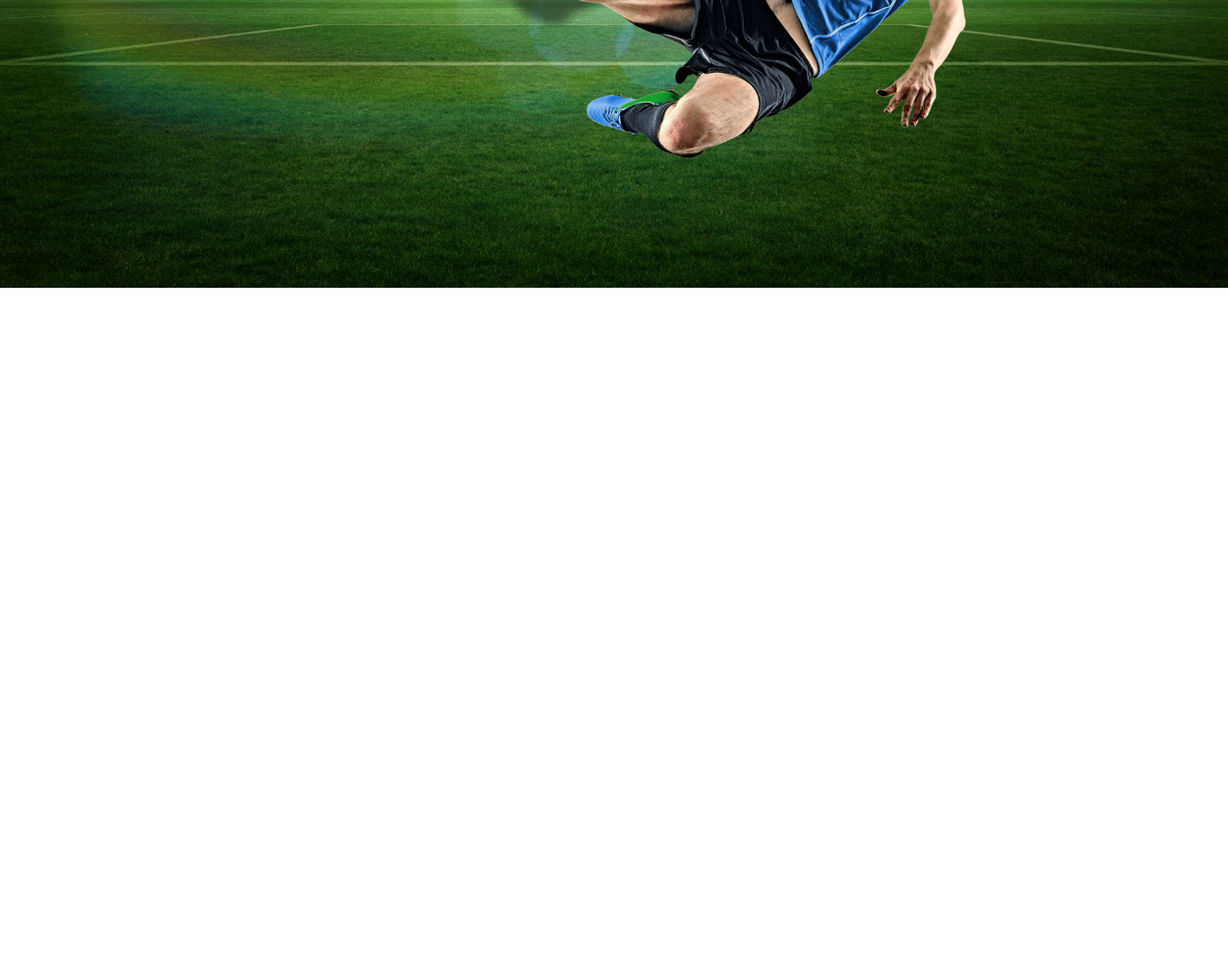
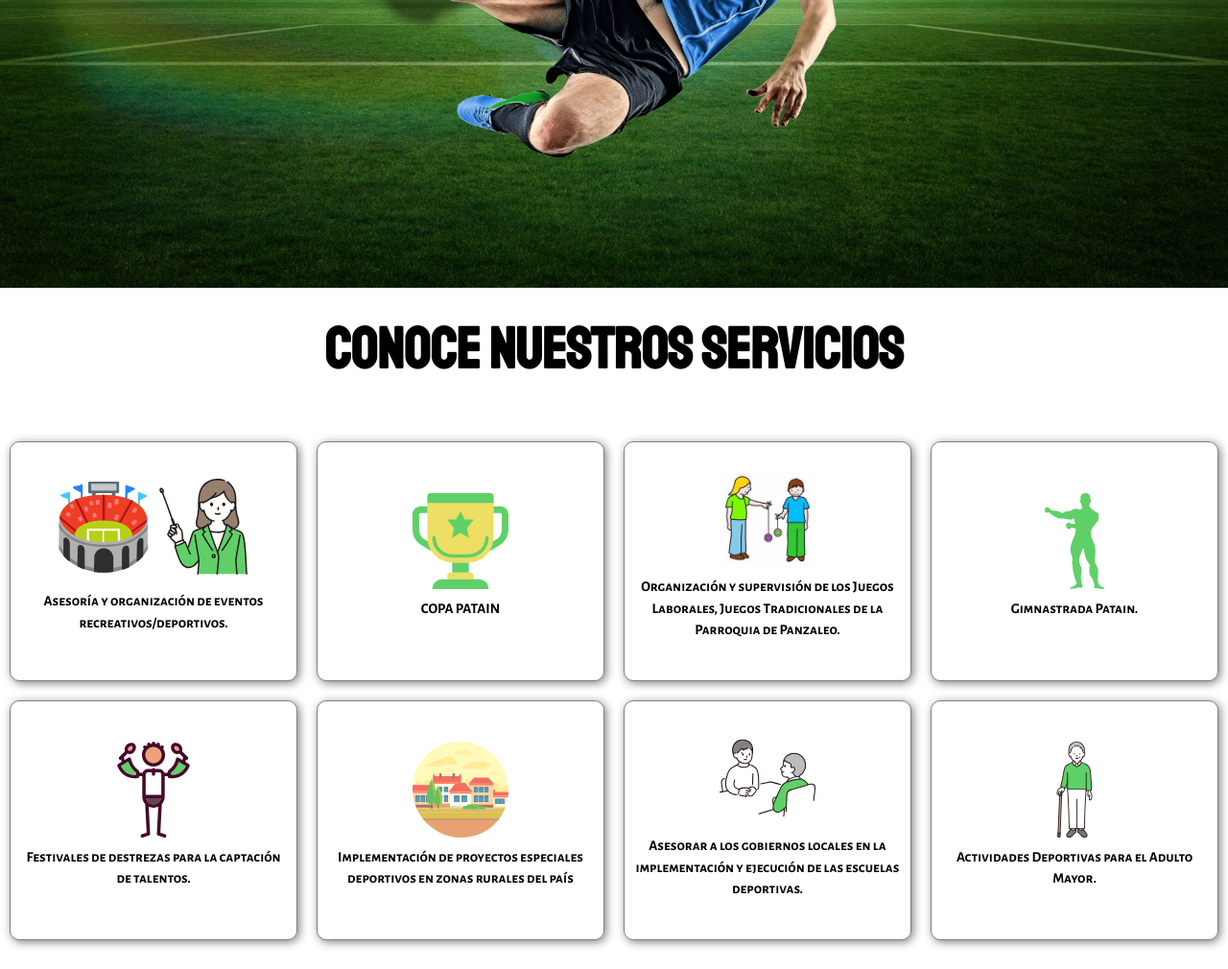
Before and after one commit to leodlc/P_centro-deportivo, a plain HTML site: page Centro deportivo/index.html in a window 1280 px wide. Shown: the part 750-1760 px from the top of the page at 96% size. Before the commit the page ends 1050 px from the top, so only its background shows below. Drawn offline with nearby package versions, Linux system fonts and the light colour scheme.

Commit message:
seccion de servicios añadida

```diff
--- a/Centro deportivo/css/estilos.css
+++ b/Centro deportivo/css/estilos.css
@@ -7,6 +7,7 @@
 html{
     box-sizing: border-box;
     font-size: 62.5%;
+    scroll-behavior: smooth;
 }
 *,*:before,*:after{
     box-sizing: inherit;
@@ -85,7 +86,23 @@ h3{font-size: 2.4rem;}
     font-family: 'Staatliches', cursive;
     color: #fff;
     border-color: #000;
-    font-size: 4rem;
+    font-size: 2rem;
+
+}
+@media (min-width: 780PX){
+    .header__logo{
+
+        height: 15rem;
+
+    }
+    .header__logo{
+        margin: 2rem 0;
+
+    }
+    .header a{
+        margin-left: 0;
+        font-size: 4rem;
+    }
 }
 
 /* navegador */
@@ -240,3 +257,62 @@ h3{font-size: 2.4rem;}
     }
 
 }
+
+
+/* SERVICIOS */
+#servicios{
+    display: flex;
+    flex-direction: column;
+    justify-content: center;
+    align-items: center;
+}
+.contenedor__servicios{
+    display: grid;
+    grid-template-columns: repeat(2, 1fr);
+    gap: 2rem;
+    margin: 2rem;
+}
+.servicio{
+
+    display: flex;
+    flex-direction: column;
+    justify-content: center;
+    align-items: center;
+    width: 15rem;
+    height: 15rem;
+    border: 1px solid rgba(0,0, 0, 0.5);
+    box-shadow: 2px 2px 10px rgba(0,0, 0, 0.5);
+    border-radius: 10px;
+}
+.servicio img{
+    width: 40px;
+    height: 40px;
+}
+.servicio h6{
+    margin: 1rem;
+    text-align: center;
+    font-family: 'Alegreya Sans SC', sans-serif;
+}
+
+@media (min-width: 780px){
+    .contenedor__servicios{
+        grid-template-columns: repeat(4, 1fr);
+        margin: 3rem;
+    }
+    .servicio{
+        width: 30rem;
+        height: 25rem;
+    }
+    .servicio img{
+        width: 100px;
+        height: 100px;
+    }
+    .servicio h6{
+        font-size: 1.5rem;
+    }
+    .titulo__servicios{
+        font-size: 6rem;
+        margin-top: 2rem;
+        margin-bottom: 2rem;
+    }
+}
--- a/Centro deportivo/index.html
+++ b/Centro deportivo/index.html
@@ -26,6 +26,8 @@
     <link rel="preconnect" href="https://fonts.googleapis.com">
     <link rel="preconnect" href="https://fonts.gstatic.com" crossorigin>
     <link href="https://fonts.googleapis.com/css2?family=Architects+Daughter&display=swap" rel="stylesheet">
+    <link href="https://unpkg.com/aos@2.3.1/dist/aos.css" rel="stylesheet">
+    <script src="https://unpkg.com/aos@2.3.1/dist/aos.js"></script>
     <title>Centro deportivo</title>
 </head>
 <body>
@@ -34,13 +36,14 @@
         <header class="header">
             <a class="header__logo" href="index.html">
                 <!-- <img class="header__logo"src="media/logo1.png" alt="logo"> -->
-                CENTRO DEPORTIVO COTOPAXI
+                CENTRO DEPORTIVO PATAIN
             </a>
         </header>
         <nav class="navegacion">
-            <a class="navegacion__enlace navegacion__enlace--activo" href="index.html">Inicio</a>
-            <a class="navegacion__enlace" href="deportes.html">Deportes</a>
+            <!-- <a class="navegacion__enlace navegacion__enlace--activo" href="index.html">Inicio</a> -->
+            <a class="navegacion__enlace navegacion__enlace--activo" href="#presentacion">Inicio</a>
             <a class="navegacion__enlace" href="about.html">Quienes Somos</a>
+            <a class="navegacion__enlace" href="deportes.html">Programas y actividades</a>
             <a class="navegacion__enlace" href="copa_patain.html">Copa Pataín</a>
 
         </nav>
@@ -49,13 +52,13 @@
         <div class="contenedor-presentacion">
 
             <div id="contenido__presentacion">
-                <div class="contenedor-textos">
-                    <h2 class="texto-presentacion">CENTRO DEPORTIVO</h2>
-                    <h4 class="texto-presentacion">COTOPAXI</h4>
+                <div class="contenedor-textos" data-aos="fade-down" data-aos-duration="1000">
+                    <h2 class="texto-presentacion">CENTRO DE FORMACIÓN DEPORTIVA </h2>
+                    <h4 class="texto-presentacion">PATAIN </h4>
 
                 </div>
             </div>
-            <div id="imagen-jugador">
+            <div id="imagen-jugador" data-aos="zoom-in-down"data-aos-duration="1000">
                 <img src="media/Football_Player.png" alt="presentacion-jugador">
             </div>
 
@@ -67,6 +70,52 @@
 
 
     </section>
+    <section id="servicios">
+        <h2 class="titulo__servicios"data-aos="fade-right">
+            Conoce nuestros servicios
+        </h2>
+        <div class="contenedor__servicios"data-aos="fade-up-right" data-aos-duration="1000">
+            <div class="servicio">
+                <div class="img__servicio">
+
+                    <img src="media/estadio.svg" alt="">
+                    <img src="media/asesoria1.svg" alt="">
+                </div>
+
+                <h6>Asesoría y organización de eventos recreativos/deportivos.</h6>
+            </div>
+            <div class="servicio">
+                <img src="media/cup.svg" alt="">
+                <h6>COPA PATAIN</h6>
+            </div>
+            <div class="servicio">
+                <img src="media/juegos_tradicionales.jpg" alt="">
+                <h6>Organización y supervisión de los Juegos Laborales, Juegos Tradicionales de la Parroquia de Panzaleo.</h6>
+
+            </div>
+            <div class="servicio">
+                <img src="media/gimnasta.svg" alt="">
+                <h6>Gimnastrada Patain.</h6>
+            </div>
+            <div class="servicio">
+                <img src="media/talentos.svg" alt="">
+                <h6>Festivales de destrezas para la captación de talentos.</h6>
+            </div>
+            <div class="servicio">
+                <img src="media/rural.svg" alt="">
+                <h6>Implementación de proyectos especiales deportivos en zonas rurales del país</h6>
+            </div>
+            <div class="servicio">
+                <img src="media/asesoramiento.svg" alt="">
+                <h6>Asesorar a los gobiernos locales en la implementación y ejecución de las escuelas deportivas.</h6>
+            </div>
+            <div class="servicio">
+                <img src="media/mayoredad.svg" alt="">
+                <h6>Actividades Deportivas para el Adulto Mayor.</h6>
+            </div>
+        </div>
+    </section>
 
 </body>
+<script src="js/aos_animate.js"></script>
 </html>
--- /dev/null
+++ b/Centro deportivo/js/aos_animate.js
@@ -0,0 +1 @@
+AOS.init();
```
Also changed, not shown: Centro deportivo/media/asesoramiento.svg (added), Centro deportivo/media/asesoria1.svg (added), Centro deportivo/media/cup.svg (added), Centro deportivo/media/estadio.svg (added), Centro deportivo/media/gimnasta.svg (added), Centro deportivo/media/juegos_tradicionales.jpg (added), Centro deportivo/media/mayoredad.svg (added), Centro deportivo/media/rural.svg (added), Centro deportivo/media/talentos.svg (added).
